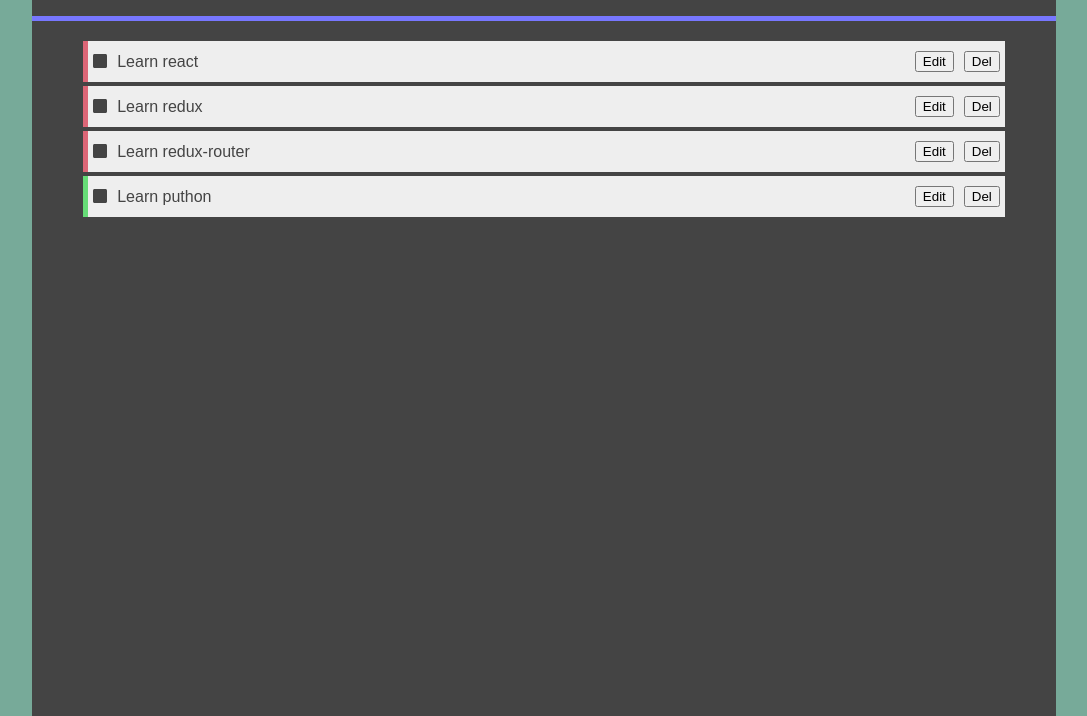
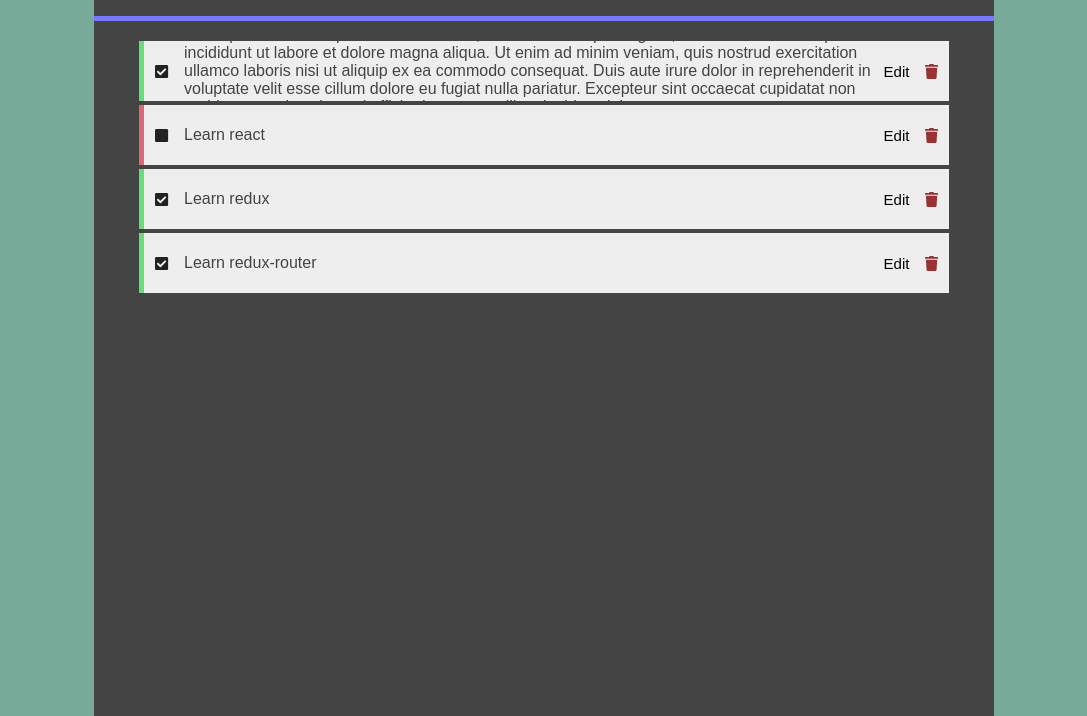
Before and after one commit to foegit/todo_on_react, a React app: page / in a window 1280 px wide. Shown: the part 84-800 px from the top of the page, without its empty margins (96-1183 px from the left). Built offline with nearby package versions, Linux system fonts and the light colour scheme.

Commit message:
Add checkbox

```diff
--- a/src/components/App.js
+++ b/src/components/App.js
@@ -20,7 +20,13 @@
         <div className="todo-list">
           {this.props.todos.map(task=>{
             return (
-              <TodoItem key={task.id} title={task.title} completed={task.completed}/>
+              <TodoItem
+                id={task.id}
+                key={task.id}
+                title={task.title}
+                completed={task.completed}
+                onStatusChange={this.props.statusChange}
+                onDelete={this.props.delete}/>
             );})}
         </div>
       </main>
@@ -29,10 +35,23 @@
   }
 }
 function mapStateToProps(state){
-  console.log(state);
   return{
     todos: state
   }
 }
 
-export default connect(mapStateToProps)(App);
+function mapDispatchToProps(dispatch){
+  return{
+
+    statusChange: (id) => dispatch({
+      type: 'TASK_STATUS_CHANGE',
+      taskId: id
+    }),
+    delete: (id) => dispatch({
+      type: 'TASK_DELETE',
+      taskId: id
+    }),
+  }
+}
+
+export default connect(mapStateToProps, mapDispatchToProps)(App);
--- a/src/components/Header.js
+++ b/src/components/Header.js
@@ -1,6 +1,6 @@
 import React, { Component } from 'react';
 import { FontAwesomeIcon } from '@fortawesome/react-fontawesome';
-import { faCoffee, faCheckSquare } from '@fortawesome/free-solid-svg-icons'
+import { faCheckSquare } from '@fortawesome/free-solid-svg-icons'
 
 class Header extends Component{
   render(){
--- a/src/components/TodoItem.js
+++ b/src/components/TodoItem.js
@@ -1,18 +1,25 @@
 import React, {Component} from 'react';
+
 import { FontAwesomeIcon } from '@fortawesome/react-fontawesome';
-import { faCheckSquare, faSquare } from '@fortawesome/free-solid-svg-icons'
+import { faCheckSquare, faSquare, faTrash } from '@fortawesome/free-solid-svg-icons'
 
 class TodoItem extends Component{
+
   render(){
+    const {onStatusChange, onDelete, id} = this.props;
+
     return(
-        <div className= {`todo-item ${this.props.completed?'completed':'notcomplete'}`}>
-          <span><FontAwesomeIcon icon={faSquare}/></span>
+        <div className={`todo-item ${this.props.completed?'completed':'notcomplete'}`}>
+          <button onClick={()=>{onStatusChange(id)}}>
+              <FontAwesomeIcon icon={this.props.completed?faCheckSquare:faSquare} color='#222' width='20px'/>
+          </button>
           <span className='todo-text'>{this.props.title}</span>
           <button>Edit</button>
-          <button>Del</button>
+          <button onClick={()=>{onDelete(id)}}> <FontAwesomeIcon icon={faTrash} color='#933'/></button>
         </div>
     );
   }
 }
 
+
 export default TodoItem;
--- a/src/css/main.css
+++ b/src/css/main.css
@@ -30,6 +30,7 @@
 }
 #root{
   width: 80%;
+  max-width: 900px;
   margin: auto;
   min-height: 100%;
   background-color: #444;
@@ -48,15 +49,45 @@
   justify-content: space-around;
   align-items: center;
   transition: 0.5s;
+  overflow: hidden;
+  height: 50px;
+}
+.todo-item:hover{
+
+  height: 60px;
+
+}
+.todo-item button{
+  background-color: inherit;
+  border: none;
+  outline-style: none;
+  font-size: 15px;
+  height: 25px;
+  width: 25px;
+  border-radius: 25px;
+  display: flex;
+  justify-content: center;
+  align-items: center;
+}
+.todo-item>button *{
+  display: block;
+  width: 100%;
+}
+
+
+.todo-item>*{
+  display: block;
+  margin: 5px;
+}
+
+.todo-item button:hover{
+  background-color: #ddd;
 }
 .completed{
   border-left: 5px solid #6d7;
 }
 .notcomplete{
   border-left: 5px solid #d67;
-}
-.todo-item:hover{
-  background-color: #dde;
 }
 .stat{
   list-style-type: none;
@@ -73,10 +104,7 @@
   font-weight: normal;
 }
 
-.todo-item>*{
-  display: block;
-  margin: 5px;
-}
+
 input[type='checkbox']{
   border: 1px solid red;
 }
--- a/src/index.js
+++ b/src/index.js
@@ -12,35 +12,56 @@
   {
     id: 1,
     title: 'Learn react',
-    complete: false
+    completed: false
   },
   {
     id: 2,
     title: 'Learn redux',
-    complete: true
+    completed: true
   },
   {
     id: 3,
     title: 'Learn redux-router',
-    complete: true
+    completed: true
   }
 ];
 
 function todoreducer(state = innitialData, action ) {
-  if(action.type === 'ADD_TODO_ITEM'){
+
+  if(action.type === 'ADD_TASK'){
     action.payload.id = Date.now();
-    return [...state, action.payload];
+    return [action.payload, ...state];
+  }
+  else if (action.type === 'TASK_STATUS_CHANGE'){
+    return state.map((task) => {
+        if(task.id === action.taskId){
+          task.completed = !task.completed;
+        }
+        return task;
+      });
+  }
+  else if (action.type === 'TASK_DELETE') {
+    console.log('s');
   }
   return state;
 }
 
 const store = createStore(todoreducer);
 
-store.subscribe(()=>{
-  console.log(store.getState());
+
+
+store.dispatch({
+  type: 'ADD_TASK',
+  payload: {title: `Learn puthon Lorem ipsum dolor sit amet,
+    consectetur adipisicing elit, sed do eiusmod tempor incididunt
+     ut labore et dolore magna aliqua. Ut enim ad minim veniam,
+     quis nostrud exercitation ullamco laboris nisi ut aliquip ex ea
+      commodo consequat. Duis aute irure dolor in reprehenderit in
+       voluptate velit esse cillum dolore eu fugiat nulla pariatur.
+        Excepteur sint occaecat cupidatat non proident, sunt in culpa
+        qui officia deserunt mollit anim id est laborum.`,
+  completed: true}
 });
-
-store.dispatch({type: 'ADD_TODO_ITEM', payload: {title: "Learn puthon", completed: true}});
 ReactDOM.render(
   <Provider store={store}>
     <App />
```
